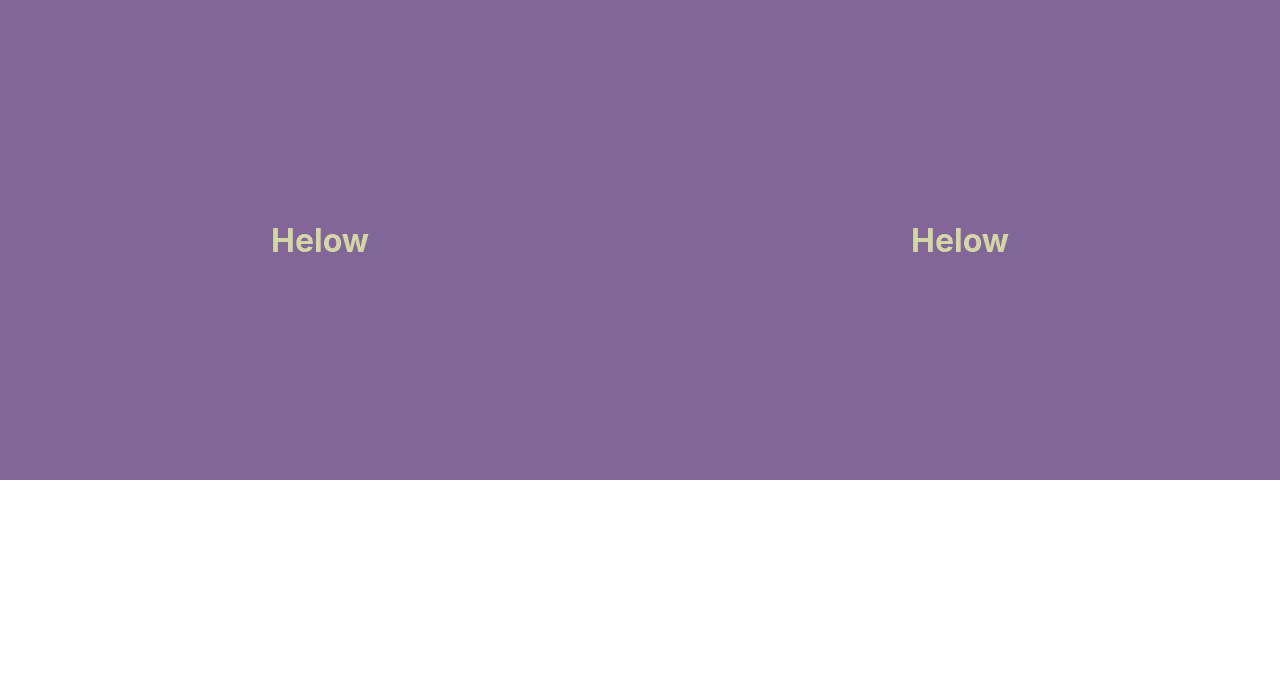
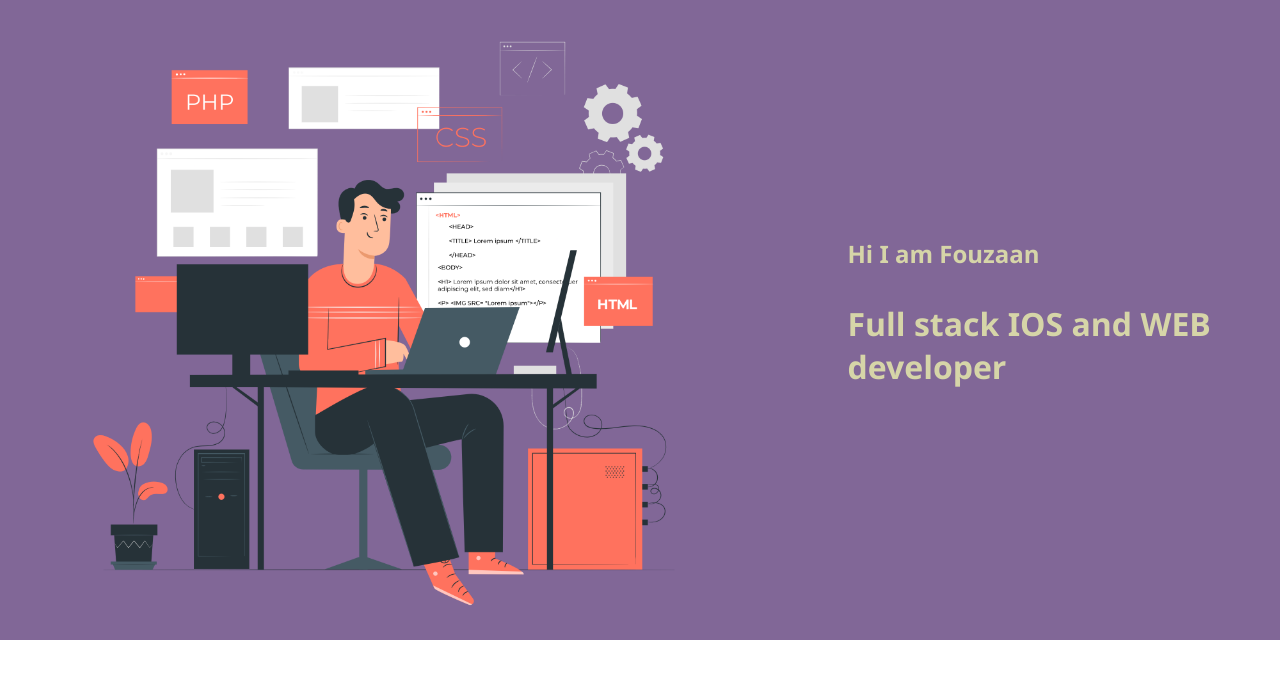
Before and after one commit to fouzaan/myportfolio, a React (Create React App) app: page / in a window 1280 px wide. Shown: the top 678 px of the page. Built offline with nearby package versions, Linux system fonts and the light colour scheme.

Commit message:
commit0.0.4

```diff
--- a/src/App.css
+++ b/src/App.css
@@ -5,8 +5,5 @@
   height: 100%;
   justify-content: center;
   align-items: center;
-  background-color: #51557e;
+  background-color: #816797;
 }
-.TitleText {
-  color: #d6d5a8;
-}
--- a/src/App.js
+++ b/src/App.js
@@ -2,7 +2,11 @@ import "./App.css";
 import HomeScreen from "./Screens/Home/HomeScreen";
 
 function App() {
-  return <HomeScreen />;
+  return (
+    <div className="App">
+      <HomeScreen />
+    </div>
+  );
 }
 
 export default App;
--- a/src/Screens/Home/HomeScreen.js
+++ b/src/Screens/Home/HomeScreen.js
@@ -3,11 +3,17 @@ import "./HomeStyle.css";
 function HomeScreen() {
   return (
     <div className="HomeMain">
+      <img
+        className="img1"
+        src={require("./ProgrammingPic.png")}
+        alt="me coding illustration"
+      ></img>
+
       <div className="Title">
-        <h1 className="TitleText">Helow</h1>
-      </div>
-      <div className="Title">
-        <h1 className="TitleText">Helow</h1>
+        <h1 className="TitleText">Hi I am Fouzaan</h1>
+        <h3 className="SubTitleText">
+          Full stack IOS and WEB <br /> developer
+        </h3>
       </div>
     </div>
   );
--- a/src/Screens/Home/HomeStyle.css
+++ b/src/Screens/Home/HomeStyle.css
@@ -1,9 +1,32 @@
 .HomeMain {
   display: flex;
-  flex-direction: row;
+  flex: 1;
   justify-content: space-around;
   align-items: center;
+  flex-wrap: wrap;
   background-color: #816797;
-  width: 100%;
-  height: 30rem;
 }
+
+.img1 {
+  width: 50%;
+  height: auto;
+}
+
+@media only screen and (max-width: 500px) {
+  .img1 {
+    width: 100%;
+    height: auto;
+  }
+}
+.TitleText {
+  font-size: x-large;
+  font-family: "Segoe UI", Tahoma, Geneva, Verdana, sans-serif;
+  color: #d6d5a8;
+}
+
+.SubTitleText {
+  font-size: xx-large;
+  font-weight: bold;
+  font-family: "Segoe UI", Tahoma, Geneva, Verdana, sans-serif;
+  color: #d6d5a8;
+}
```
Also changed, not shown: src/Screens/Home/ProgrammingPic.png (added), src/Screens/Skills/Skills.css (added), src/Screens/Skills/Skills.js (added), src/Screens/Skills/WorkingOnProjects.png (added).
